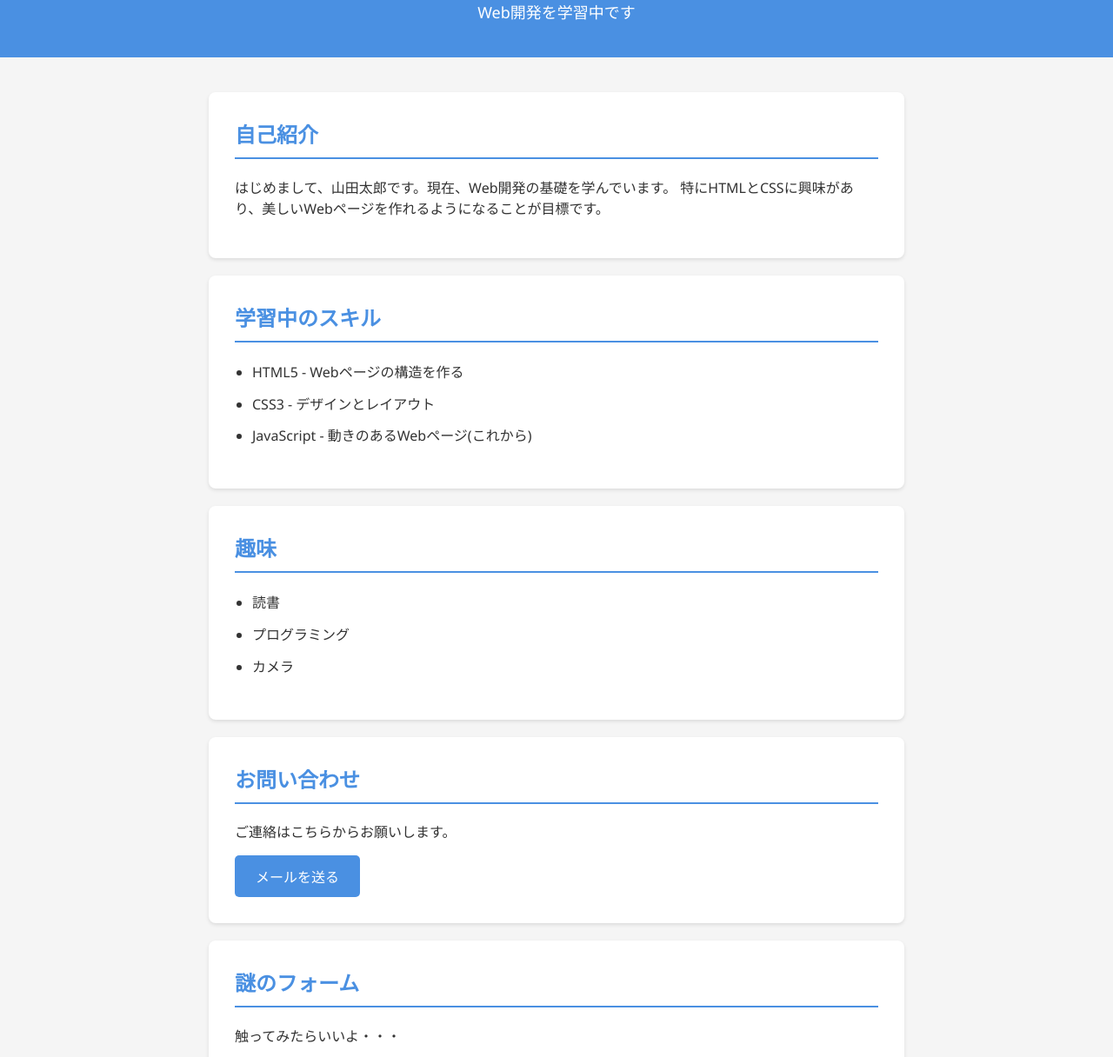
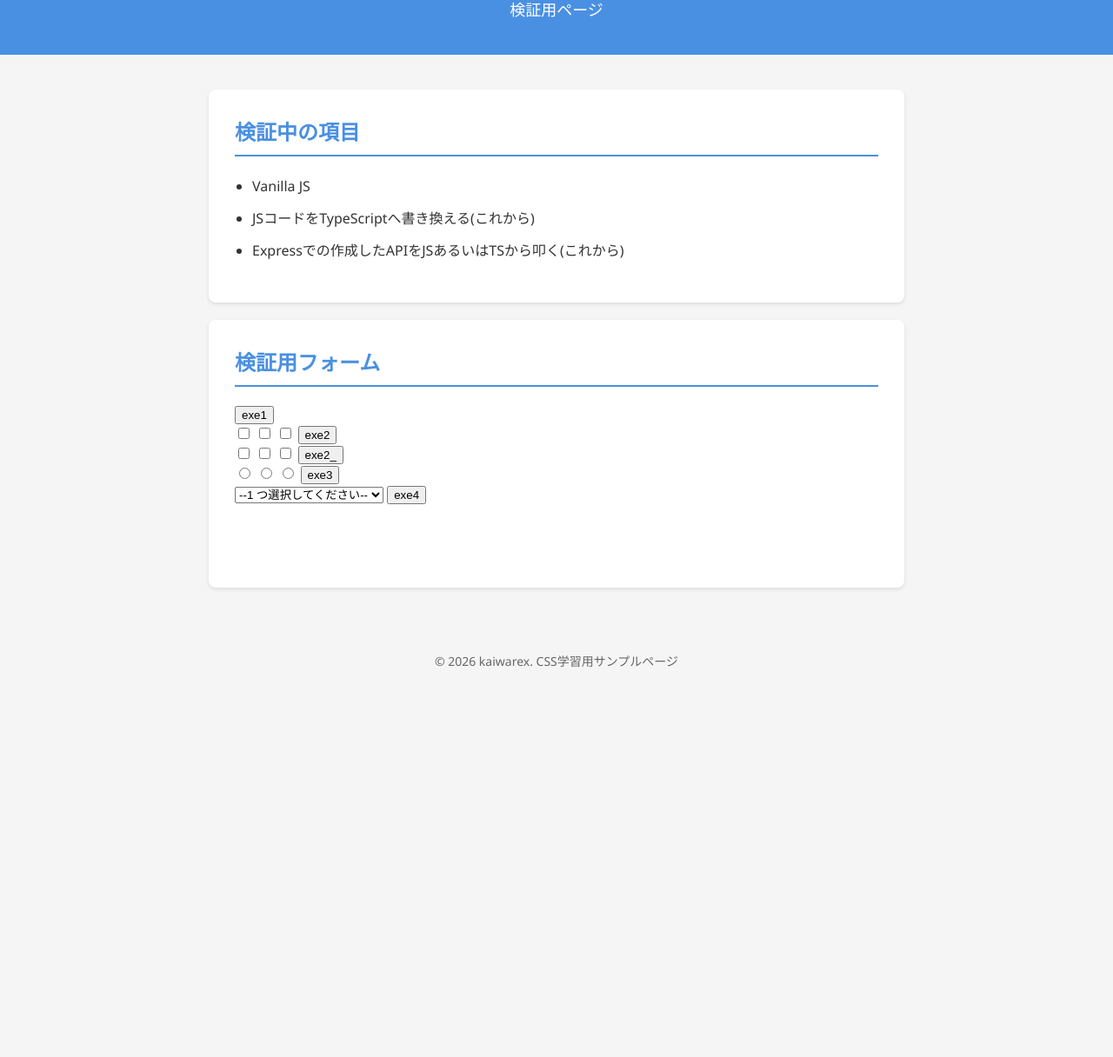
Before and after one commit to kaiwarex/My_TIL, a plain HTML site: page index.html in a window 1280 px wide. Shown: the part 96-1312 px from the top of the page at 87% size. After the commit the page ends 900 px from the top, so only its background shows below. Drawn offline with Linux system fonts and the light colour scheme.

Commit message:
微調整

```diff
--- a/index.html
+++ b/index.html
@@ -93,60 +93,39 @@
 <body>
     <!-- ヘッダー部分 -->
     <header>
-        <h1>山田太郎</h1>
-        <p>Web開発を学習中です</p>
+        <h1>kaiwarex</h1>
+        <p>検証用ページ</p>
     </header>
 
     <!-- メインコンテンツ -->
     <div class="container">
-        <!-- 自己紹介セクション -->
+        <!--セクション -->
         <section>
-            <h2>自己紹介</h2>
-            <p>
-                はじめまして、山田太郎です。現在、Web開発の基礎を学んでいます。
-                特にHTMLとCSSに興味があり、美しいWebページを作れるようになることが目標です。
-            </p>
-        </section>
-
-        <!-- スキルセクション -->
-        <section>
-            <h2>学習中のスキル</h2>
+            <h2>検証中の項目</h2>
             <ul>
-                <li>HTML5 - Webページの構造を作る</li>
-                <li>CSS3 - デザインとレイアウト</li>
-                <li>JavaScript - 動きのあるWebページ(これから)</li>
+                <li>Vanilla JS</li>
+                <li>JSコードをTypeScriptへ書き換える(これから)</li>
+                <li>Expressでの作成したAPIをJSあるいはTSから叩く(これから)</li>
             </ul>
         </section>
 
-        <!-- 趣味セクション -->
         <section>
-            <h2>趣味</h2>
-            <ul>
-                <li>読書</li>
-                <li>プログラミング</li>
-                <li>カメラ</li>
-            </ul>
-        </section>
-
-        <!-- コンタクトセクション -->
-        <section>
-            <h2>お問い合わせ</h2>
-            <p>ご連絡はこちらからお願いします。</p>
-            <a href="mailto:example@example.com" class="button">メールを送る</a>
-        </section>
-        <!-- 謎のフォームセクション -->
-        <section>
-            <h2>謎のフォーム</h2>
-            <p>触ってみたらいいよ・・・</p>
+            <h2>検証用フォーム</h2>
             <form action="" method="get" onsubmit="return false;">
                 <input type="button" value="exe1" onclick="test01()">
                 <!-- 美しくないやり方だけど応急処置的な改行 -->
                 <br>
-                <!-- チェックボックス -->
+                <!-- チェックボックス (not配列)-->
                 <input type="checkbox" name="01" id="chk01" value="chkbox01">
                 <input type="checkbox" name="02" id="chk02" value="chkbox02">
                 <input type="checkbox" name="03" id="chk03" value="chkbox03">
                 <input type="button" value="exe2" onclick="test02()">
+                <br>
+                <!-- チェックボックス (配列)-->
+                <input type="checkbox" name="chkbox" id="chk" value="chkbox01">
+                <input type="checkbox" name="chkbox" id="chk" value="chkbox02">
+                <input type="checkbox" name="chkbox" id="chk" value="chkbox03">
+                <input type="button" value="exe2_" onclick="test02_()">
                 <br>
                 <!-- ラジオボタン -->
                 <input type="radio" name="01" id="rdo01" value="rdobtn01">
@@ -164,8 +143,13 @@
                     <option value="spider">クモ</option>
                     <option value="goldfish">金魚</option>
                 </select>
+                <input type="button" value="exe4" onclick="test04()">
+                <br>
             </form>
+            <!-- 出力用の領域 -->
             <span id="disp_field"></span>
+            <br>
+            <span id="disp_field_"></span>
             <br>
             <span id="disp_field02"></span>
             <br>
@@ -175,7 +159,7 @@
 
     <!-- フッター -->
     <footer>
-        <p>&copy; 2026 山田太郎. CSS学習用サンプルページ</p>
+        <p>&copy; 2026 kaiwarex. CSS学習用サンプルページ</p>
     </footer>
 </body>
 </html>
--- a/lib/sample01.js
+++ b/lib/sample01.js
@@ -25,13 +25,24 @@ function test02(){
         console.log("chk02:チェックされてます")
     }
     if(chk03.checked == true){
-        console.log("chk03:チpェックされてます")
+        console.log("chk03:チェックされてます")
     }
     const dispField = document.getElementById('disp_field');
     dispField.textContent = chkary.join(', ')
 }
 
-// ラジオボタンをなんじゃかんじゃする関数
+// チェックボックスのname属性が同一(配列)の場合
+function test02_(){
+    const data = document.getElementsByName('chkbox');
+    console.log(typeof data);
+    for(let i = 0;i < data.length;i++){
+         console.log(data[i]);
+    }
+    const disp_Field_ = document.getElementById('disp_field_');
+    disp_Field_.textContent = data.values;
+}
+
+// ラジオボタンの中身を確認する関数
 function test03(){
     const rdo01 = document.getElementById('rdo01');
     const rdo02 = document.getElementById('rdo02');
@@ -45,4 +56,12 @@ function test03(){
     console.log("rdoary:" + rdoary[0]);
     console.log("rdoary:" + rdoary[1]);
     console.log("rdoary:" + rdoary[2]);
+    const disp_field02 = document.getElementById('disp_field02');
+    disp_field02.textContent = rdoary.join(', ');
 }
+
+// セレクトボックスの値をいじる関数
+function test04(){
+    const selectelm = document.getElementById('pet-select');
+    console.log(selectelm.value);
+}
```
